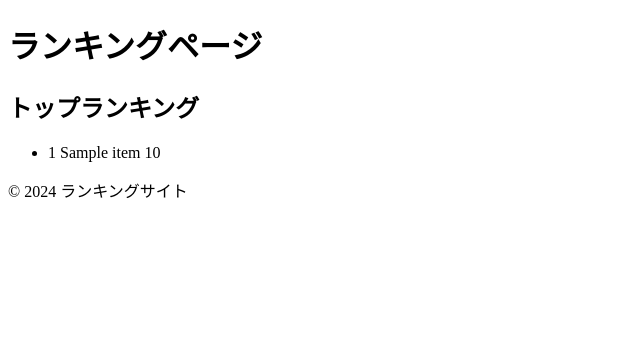
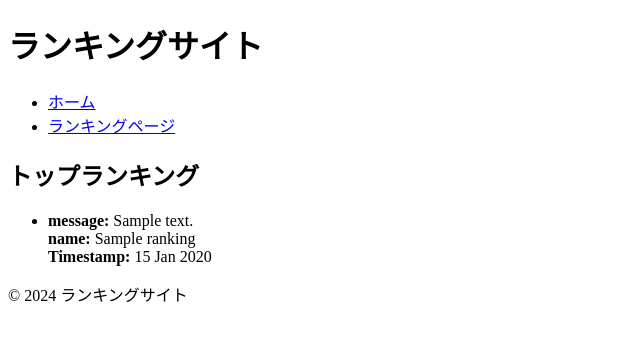
Before and after one commit to jyogi-web/loveka-2024, a Node project: template views/ranking.ejs in a window 1280 px wide. Shown: the top 341 px of the page, without its empty margins (0-640 px from the left). Run offline with Node 20 templates, Linux system fonts and the light colour scheme; the template is opened without the code that fills it: most values are stand-ins (such as "Sample title", 1, 10 or a date in 2020).

Commit message:
[add]ウェブ上のランキング（テスト）

```diff
--- a/index.mjs
+++ b/index.mjs
@@ -1,12 +1,10 @@
-import 'dotenv/config'; // 環境変数を読み込むための設定
-import express from 'express'; // Expressフレームワークをインポート
-import { Client, middleware } from '@line/bot-sdk'; // LINE Messaging API SDKをインポート
-import ejs from 'ejs'; // EJSテンプレートエンジンをインポート
-import path from 'path'; // パス操作用のモジュールをインポート
+import 'dotenv/config';
+import express from 'express';
+import { Client, middleware } from '@line/bot-sdk';
+import ejs from 'ejs';
+import path from 'path';
+import admin from 'firebase-admin';
 
-// Firebase Admin SDKを初期化s
-import admin from 'firebase-admin';
-import functions from 'firebase-functions';
 // 環境変数からサービスアカウントキーを取得
 const serviceAccount = JSON.parse(process.env.GOOGLE_APPLICATION_CREDENTIALS);
 
@@ -15,12 +13,11 @@ admin.initializeApp({
   credential: admin.credential.cert(serviceAccount)
 });
 
-const app = express(); // Expressアプリケーションを作成
-const port = 3000; // ポート番号を設定（環境変数から取得、デフォルトは3000）
-app.set('view engine', 'ejs'); // テンプレートエンジンにEJSを指定
-app.engine('ejs', ejs.__express); // テンプレートエンジンにEJSを指定
-app.set('views', './views'); // テンプレートファイルの場所を指定
-// 静的ファイルの提供
+const app = express();
+const port = 3000;
+app.set('view engine', 'ejs');
+app.engine('ejs', ejs.__express);
+app.set('views', './views');
 app.use('/stylesheets', express.static(path.join(process.cwd(), 'stylesheets')));
 
 // エラーハンドリング
@@ -29,99 +26,129 @@ app.use((err, req, res, next) => {
   res.status(500).send('Something broke!');
 });
 
-// admin.initializeApp({ credential: admin.credential.cert(serviceAccount) });
-
 const db = admin.firestore();
-const docRef = db.collection('users').doc('alovelace');
-
+const collectionRef = db.collection('responses');
 
 // LINE Messaging APIの設定
 const config = {
-  channelSecret: process.env.ChannelSecret, // 環境変数からチャネルシークレットを取得
-  channelAccessToken: process.env.channelAccessToken // 環境変数からチャネルアクセストークンを取得
+  channelSecret: process.env.ChannelSecret,
+  channelAccessToken: process.env.channelAccessToken
 };
 
-const client = new Client(config); // LINE Messaging APIクライアントを作成
+const client = new Client(config);
 
 // ルートエンドポイント
 app.get("/", (req, res) => {
   res.render("index");
 });
 
-//ランキング表示
-app.get("/ranking", (req, res) => {
-  const data = [
-    { rank: 1, name: "山田太郎", score: 100 },
-    { rank: 2, name: "鈴木花子", score: 90 },
-    { rank: 3, name: "佐藤次郎", score: 80 }
-  ];
-  res.render("ranking", { items:data }); // テンプレートにデータを渡してレンダリング
+// Firestoreからランキングデータを取得する関数
+async function getRankingData() {
+  const snapshot = await collectionRef.orderBy('timestamp', 'desc').get();
+  const rankingData = [];
+  snapshot.forEach(doc => {
+    const data = doc.data();
+    rankingData.push({
+      id: doc.id, // ドキュメントIDを含める
+      message: data.message, // タイトルフィールドを含める
+      timestamp: data.timestamp, // タイムスタンプフィールドを含める
+      name: data.userName //  ユーザーの名前を含める
+    });
+  });
+  return rankingData;
+}
+
+
+// ランキング表示
+app.get("/ranking", async (req, res) => {
+  try {
+    const rankingData = await getRankingData();
+
+    res.render("ranking", { rankingData });
+  } catch (error) {
+    console.error('Error getting ranking data:', error);
+    res.status(500).send('Error getting ranking data');
+  }
+
+
 });
 
-
-// メッセージ送信エンドポイント
-// app.post('/send-message', (req, res) => {
-//   const message = {
-//     type: 'text',
-//     text: 'Hello from LINE Messaging API' // 送信するメッセージの内容
-//   };
-
-//   client.pushMessage('U4cb7355db135ea19f7d2101a5315bfab', message) // 指定したユーザーIDにメッセージを送信
-//     .then(() => {
-//       res.status(200).send('Message sent'); // メッセージ送信成功時のレスポンス
-//     })
-//     .catch((err) => {
-//       console.error(err); // エラー発生時にエラーログを出力
-//       res.status(500).send('Failed to send message'); // メッセージ送信失敗時のレスポンス
-//     });
-// });
-
-// Webhookエンドポイント
-app.post("/webhook", middleware(config), (req, res) => {
-  // 受信したイベントを処理
+// Webhookエンドポイントの設定
+app.post('/webhook', middleware(config), (req, res) => {
   Promise
-    .all(req.body.events.map(handleEvent)) // 受信したイベントごとに handleEvent 関数を呼び出す
-    .then((result) => res.json(result)) // 処理結果をJSON形式で返す
+    .all(req.body.events.map(event => handleEvent(event)))
+    .then(() => res.sendStatus(200))
     .catch((err) => {
-      console.error(err); // エラー発生時にエラーログを出力
-      res.status(500).end(); // エラー発生時のレスポンス
+      console.error(err);
+      res.status(500).end();
     });
 });
 
 // サーバーを起動
-app.listen(port, () => console.log(`Server is running on port ${port}`)); // サーバー起動時にポート番号を出力
+app.listen(port, () => console.log(`Server is running on port ${port}`));
 
 // イベントを処理する関数
 async function handleEvent(event) {
-  console.log(`eventだよ: ${JSON.stringify(event, null, 2)}`); // 受信したイベントをログに出力
+  console.log(`eventだよ: ${JSON.stringify(event, null, 2)}`);
   if (event.type !== 'message') {
-    return Promise.resolve(null); // メッセージイベント以外は無視
+    return Promise.resolve(null);
   }
 
-  // Firestoreにデータを保存(テスト)
-  const setAda = docRef.set({
-    first: 'Ada',
-    last: 'Lovelace',
-    born: 1815,
+  // Firestoreにデータを保存
+  const profile = await client.getProfile(event.source.userId);
+  const userName = profile.displayName;
+  const timestamp = new Date().toISOString();
+  await collectionRef.add({
+    userId: event.source.userId,
+    userName: userName,
+    message: event.message.text,
+    timestamp: timestamp
   });
 
   if (event.message.type === 'text') {
     return client.replyMessage(event.replyToken, {
       type: 'text',
-      text: event.message.text // テキストメッセージに対して同じテキストで返信
+      text: event.message.text
     });
   } else if (event.message.type === 'sticker') {
     return client.replyMessage(event.replyToken, {
       type: 'sticker',
       packageId: event.message.packageId,
-      stickerId: event.message.stickerId // スタンプメッセージに対して同じスタンプで返信
+      stickerId: event.message.stickerId
     });
   } else if (event.message.type === 'image') {
     return client.replyMessage(event.replyToken, {
       type: 'text',
-      text: '画像を受け取りました。' // 画像メッセージに対してテキストで返信
+      text: '画像を受け取りました。'
     });
   }
 
-  return Promise.resolve(null); // その他のメッセージタイプは無視
+  return Promise.resolve(null);
 }
+
+// Firestoreのデータを表示するエンドポイント
+app.get('/data', async (req, res) => {
+  try {
+    const snapshot = await collectionRef.get();
+    const itemsname = [];
+    snapshot.forEach((doc) => {
+      itemsname.push(doc.data());
+    });
+    res.render('template', { itemsname: itemsname });
+  } catch (error) {
+    console.error('Error getting documents:', error);
+    res.status(500).send('Error getting documents');
+  }
+
+});
+app.get('/responses/:userId', async (req, res) => {
+  const userId = req.params.userId;
+  console.log('プル', userId);
+  const userData = await getUserData(userId);
+  if (userData) {
+    res.render('ranking', { rankingData: userData }); // userData を rankingData として渡す
+    console.log(`userdate表記`, userData);
+  } else {
+    res.status(404).send('User not found');
+  }
+});
--- a/views/ranking.ejs
+++ b/views/ranking.ejs
@@ -3,26 +3,30 @@
 <head>
     <meta charset="UTF-8">
     <meta name="viewport" content="width=device-width, initial-scale=1.0">
-    <title>ランキング</title>
+    <title>ランキングページ</title>
     <link rel="stylesheet" href="/stylesheets/style.css">
 </head>
 <body>
     <header>
-        <h1>ランキングページ</h1>
+        <h1>ランキングサイト</h1>
+        <nav>
+            <ul>
+                <li><a href="/">ホーム</a></li>
+                <li><a href="/ranking">ランキングページ</a></li>
+            </ul>
+        </nav>
     </header>
     <main>
-        <section>
         <h2>トップランキング</h2>
         <ul>
-                <% items.forEach(item => { %>
+            <% rankingData.forEach(item => { %>
                 <li>
-                        <span class="rank"><%= item.rank %></span>
-                        <span class="name"><%= item.name %></span>
-                        <span class="score"><%= item.score %></span>
+                    <strong>message:</strong> <%= item.message %><br>
+                    <strong>name:</strong> <%= item.name %><br>
+                    <strong>Timestamp:</strong> <%= item.timestamp %>
                 </li>
             <% }); %>
         </ul>
-        </section>
     </main>
     <footer>
         <p>&copy; 2024 ランキングサイト</p>
```
Lines whose indentation alone changed are shown as unchanged.
